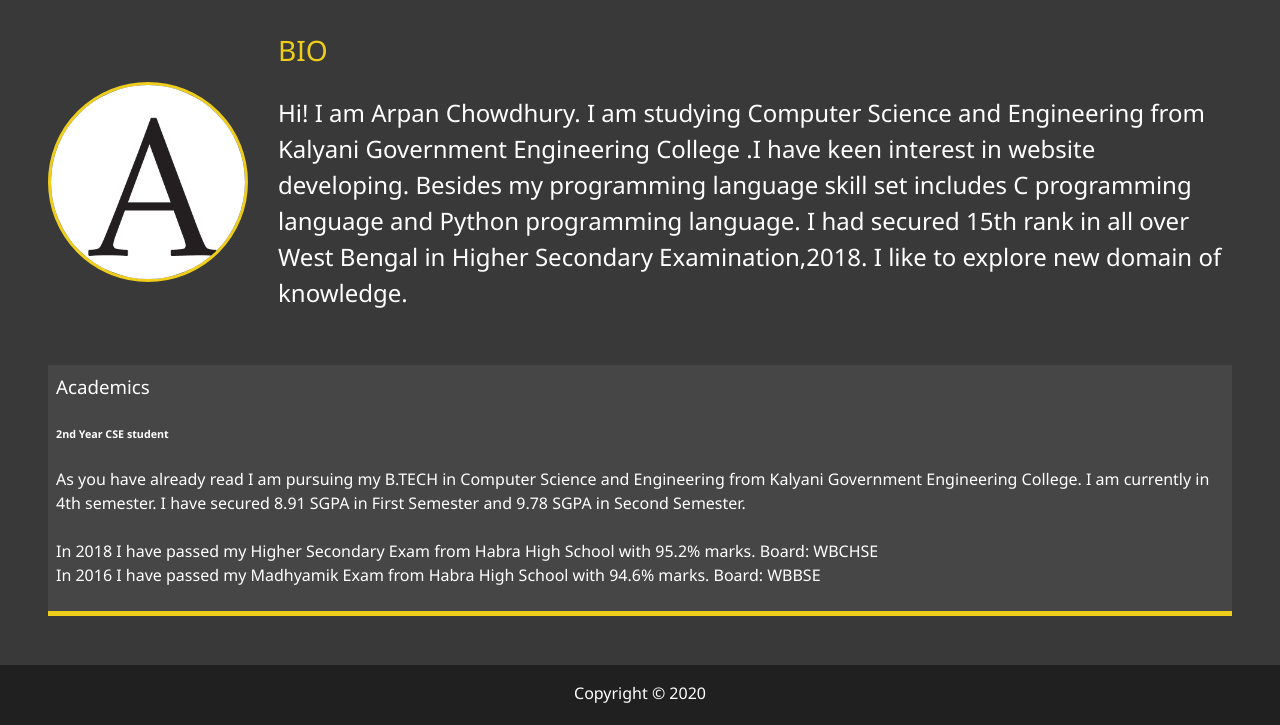
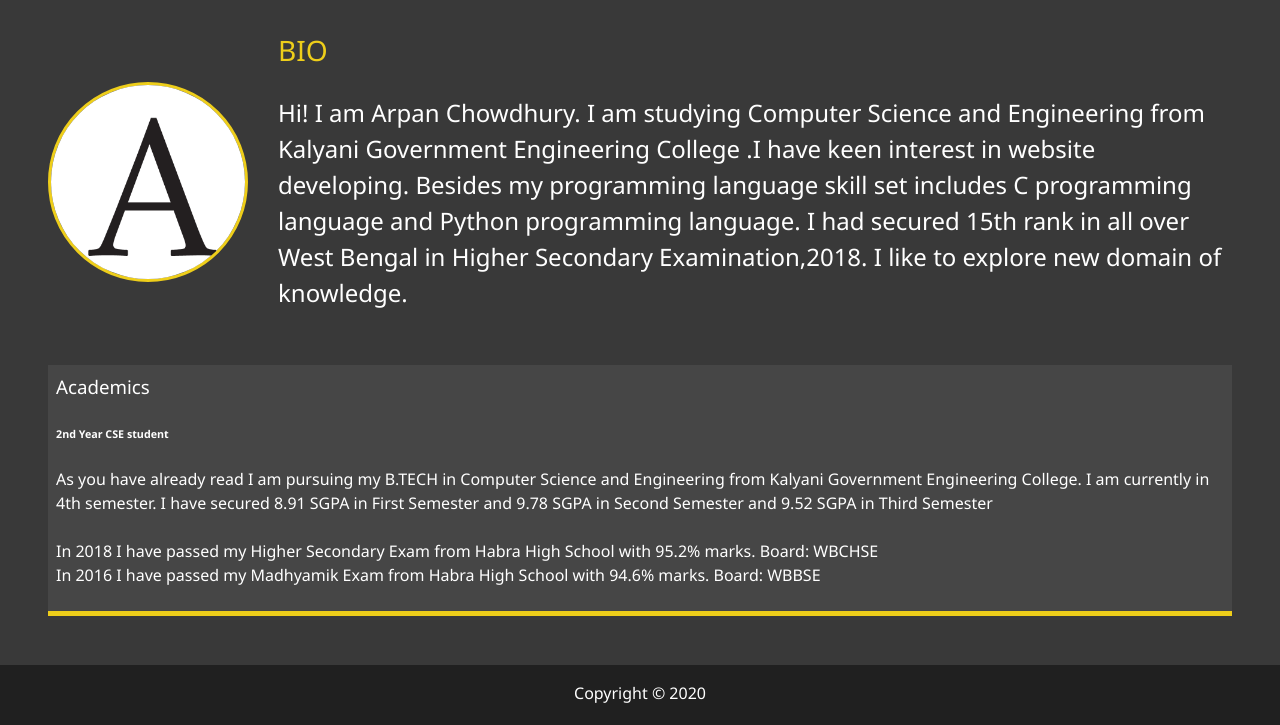
Before and after one commit to ac-arpan/My-Portfolio, a website: page dist/about.html in a window 1280 px wide. Shown: the part 237-962 px from the top of the page. Drawn offline with nearby package versions, Linux system fonts and the light colour scheme; a script that the page names is missing.

Commit message:
edited about me

```diff
--- a/dist/about.html
+++ b/dist/about.html
@@ -50,7 +50,7 @@
                 <h6>2nd Year CSE student</h6>
                 <p>As you have already read I am pursuing my B.TECH in Computer Science and Engineering from Kalyani Government
                     Engineering College. I am currently in 4th semester. I have secured 8.91 SGPA in First Semester and 9.78 SGPA
-                    in Second Semester.
+                    in Second Semester and 9.52 SGPA in Third Semester
                     <br><br>
                     In 2018 I have passed my Higher Secondary Exam from Habra High School with 95.2% marks. Board: WBCHSE
                     <br>
```
